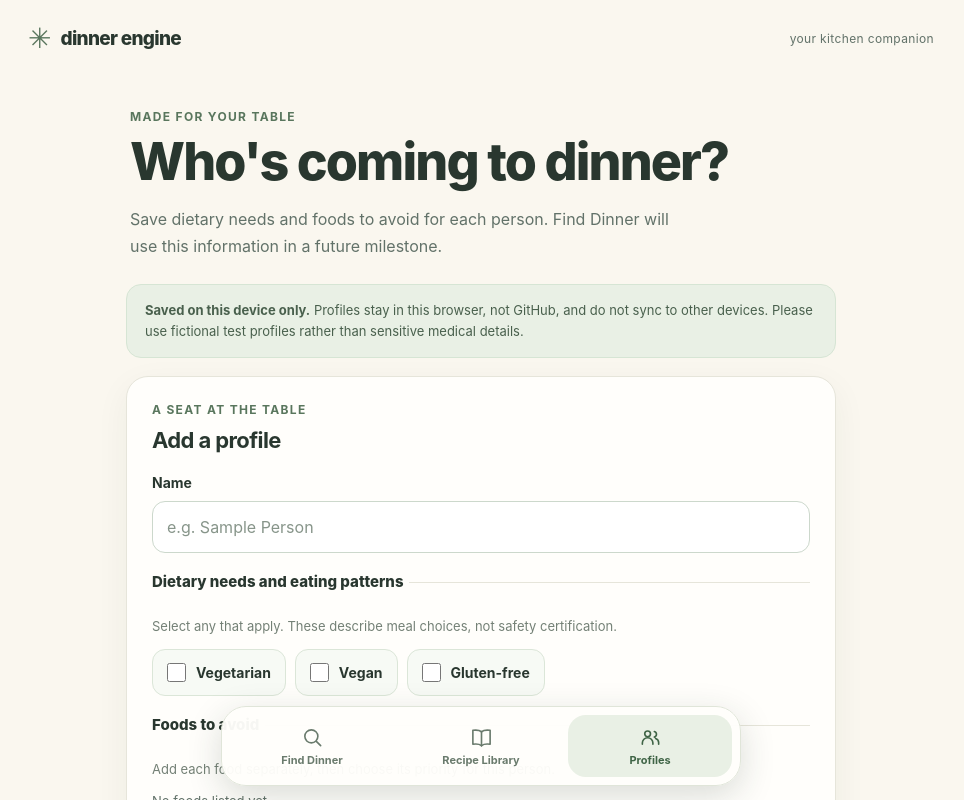
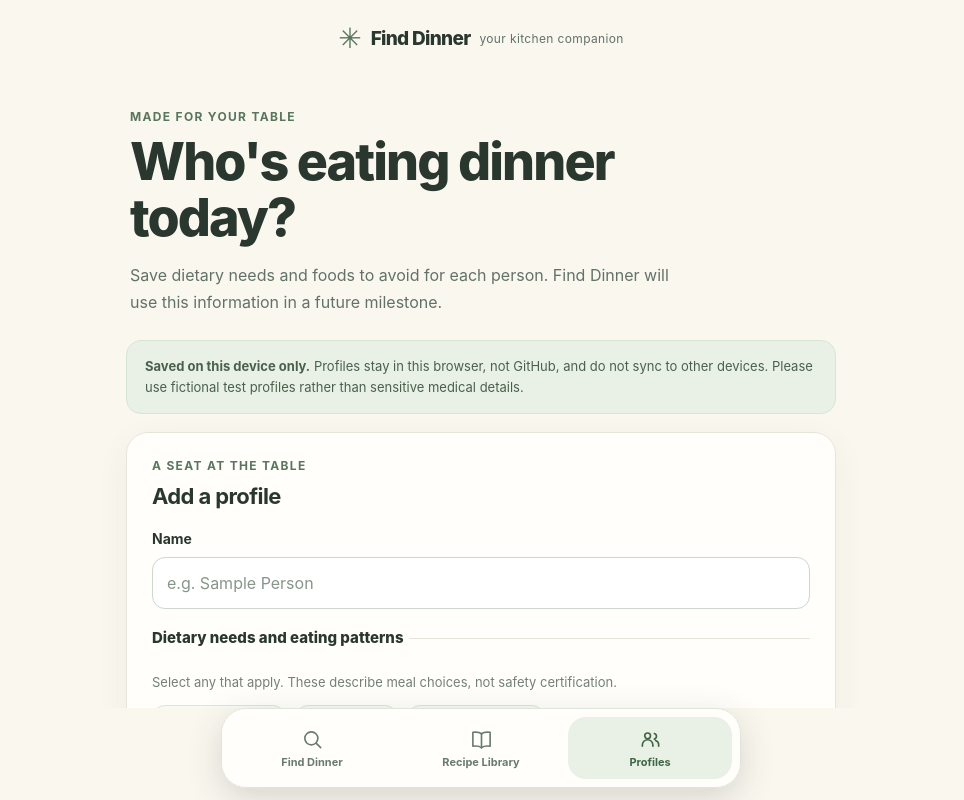
Before and after one commit to alexsjewett/Dinner-Engine, a React (Vite) app: page /#/profiles in a window 1280 px wide. Shown: the top 800 px of the page, without its empty margins (159-1123 px from the left). Built offline with nearby package versions, Linux system fonts and the light colour scheme.

Commit message:
Polish Find Dinner branding and give bottom navigation its own layout

```diff
--- a/index.html
+++ b/index.html
@@ -4,8 +4,8 @@
     <meta charset="UTF-8" />
     <meta name="viewport" content="width=device-width, initial-scale=1, viewport-fit=cover" />
     <meta name="theme-color" content="#faf7ef" />
-    <meta name="description" content="Dinner Engine helps you find tonight's meal." />
-    <title>Dinner Engine</title>
+    <meta name="description" content="Find Dinner helps you choose tonight's meal." />
+    <title>Find Dinner</title>
   </head>
   <body>
     <div id="root"></div>
--- a/src/App.tsx
+++ b/src/App.tsx
@@ -1,4 +1,5 @@
-import { Navigate, Outlet, Route, Routes } from "react-router";
+import { useLayoutEffect, useRef } from "react";
+import { Navigate, Outlet, Route, Routes, useLocation } from "react-router";
 import { BottomNav } from "./components/BottomNav";
 import { FindDinner } from "./pages/FindDinner";
 import { RecipeLibrary } from "./pages/RecipeLibrary";
@@ -6,14 +7,23 @@ import { Profiles } from "./pages/Profiles";
 import { RecipeDetails } from "./pages/RecipeDetails";
 
 function AppLayout() {
+  const location = useLocation();
+  const mainRef = useRef<HTMLElement>(null);
+
+  // Routes have independent reading positions. Recipe details must start at top.
+  useLayoutEffect(() => {
+    if (mainRef.current) mainRef.current.scrollTop = 0;
+    window.scrollTo(0, 0);
+  }, [location.pathname]);
+
   return (
     <div className="app-shell">
       <header className="top-header">
         <span className="brand-symbol" aria-hidden="true">✳</span>
-        <span className="brand-name">dinner engine</span>
+        <span className="brand-name">Find Dinner</span>
         <span className="header-note">your kitchen companion</span>
       </header>
-      <main className="main-content" id="main-content">
+      <main ref={mainRef} className="main-content" id="main-content">
         <Outlet />
       </main>
       <BottomNav />
--- a/src/pages/Profiles.tsx
+++ b/src/pages/Profiles.tsx
@@ -236,7 +236,7 @@ export function Profiles() {
     <div className="page-content">
       <div className="page-intro">
         <p className="eyebrow">Made for your table</p>
-        <h1>Who's coming to dinner?</h1>
+        <h1>Who's eating dinner today?</h1>
         <p className="lead">
           Save dietary needs and foods to avoid for each person. Find Dinner
           will use this information in a future milestone.
--- a/src/pages/RecipeDetails.tsx
+++ b/src/pages/RecipeDetails.tsx
@@ -39,7 +39,7 @@ export function RecipeDetails() {
             </ol>
           </FeatureCard>
           <FeatureCard eyebrow="Not yet available" title="Possible swaps to review">
-            <p>No swaps have been suggested. Later, Dinner Engine will show proposed
+            <p>No swaps have been suggested. Later, Find Dinner will show proposed
               changes here separately without altering the original recipe.</p>
             <p className="helper-text">
               Always verify labels and restrictions. AI suggestions will never certify
--- a/src/styles/global.css
+++ b/src/styles/global.css
@@ -16,15 +16,23 @@
   --shadow: 0 10px 34px rgba(42, 54, 43, 0.055);
 }
 * { box-sizing: border-box; }
-html { min-width: 320px; }
-body { margin: 0; min-width: 320px; }
+html { min-width: 320px; height: 100%; }
+body { margin: 0; min-width: 320px; height: 100%; }
+#root { height: 100%; }
 a { color: inherit; }
 button, a { -webkit-tap-highlight-color: transparent; }
 a:focus-visible, button:focus-visible {
   outline: 3px solid #91b392;
   outline-offset: 4px;
 }
-.app-shell { min-height: 100dvh; }
+.app-shell {
+  height: 100vh;
+  height: 100dvh;
+  min-height: 0;
+  display: flex;
+  flex-direction: column;
+  overflow: hidden;
+}
 .top-header {
   max-width: 950px;
   margin: 0 auto;
@@ -32,6 +40,7 @@ a:focus-visible, button:focus-visible {
   display: flex;
   align-items: center;
   gap: 9px;
+  flex: 0 0 auto;
 }
 .brand-symbol { color: var(--sage); font-size: 28px; line-height: 1; }
 .brand-name { font-size: 19px; font-weight: 800; letter-spacing: -0.7px; }
@@ -42,9 +51,16 @@ a:focus-visible, button:focus-visible {
   letter-spacing: .03em;
 }
 .main-content {
+  width: 100%;
   max-width: 950px;
   margin: 0 auto;
-  padding: 22px 22px calc(126px + env(safe-area-inset-bottom, 0px));
+  flex: 1 1 auto;
+  min-height: 0;
+  overflow-y: auto;
+  overflow-x: hidden;
+  overscroll-behavior-y: contain;
+  -webkit-overflow-scrolling: touch;
+  padding: 22px 22px 24px;
 }
 .page-content { max-width: 710px; margin: 0 auto; }
 .page-intro { padding: 27px 4px 25px; }
@@ -167,10 +183,9 @@ h1 {
   font-size: 27px;
 }
 .bottom-nav {
-  position: fixed;
-  left: 50%;
-  bottom: calc(14px + env(safe-area-inset-bottom, 0px));
-  transform: translateX(-50%);
+  position: relative;
+  flex: 0 0 auto;
+  margin: 0 auto calc(12px + env(safe-area-inset-bottom, 0px));
   display: flex;
   justify-content: space-between;
   gap: 5px;
@@ -507,3 +522,14 @@ h1 {
   .dinner-time-choice { justify-content: flex-start; }
   .dinner-diner-options { display: flex; flex-direction: column; gap: 1px; }
 }
+
+/* 1D.1: show additional ranked recipes on demand. */
+.dinner-more-button {
+  display: block; width: 100%; min-height: 50px;
+  margin: 21px 0 14px; padding: 12px 18px;
+  border: 1px solid #cbdccb; border-radius: 14px;
+  background: var(--sage-soft); color: #35583d;
+  font: inherit; font-size: 14px; font-weight: 760; cursor: pointer;
+}
+.dinner-more-button:hover { background: #dcebd9; }
+.dinner-more-button:focus-visible { outline: 3px solid #91b392; outline-offset: 3px; }
```
